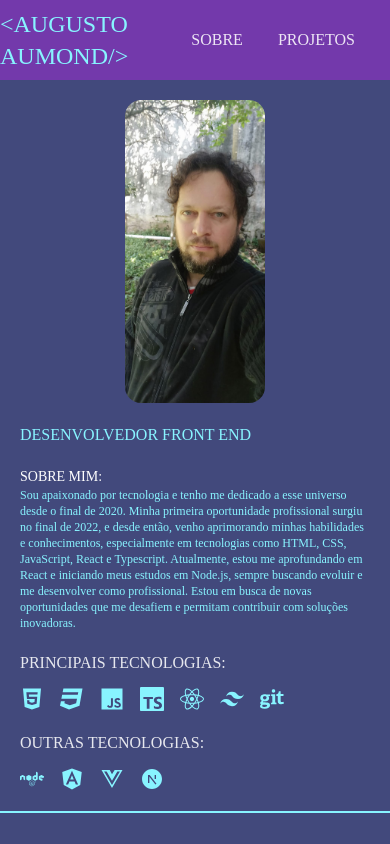
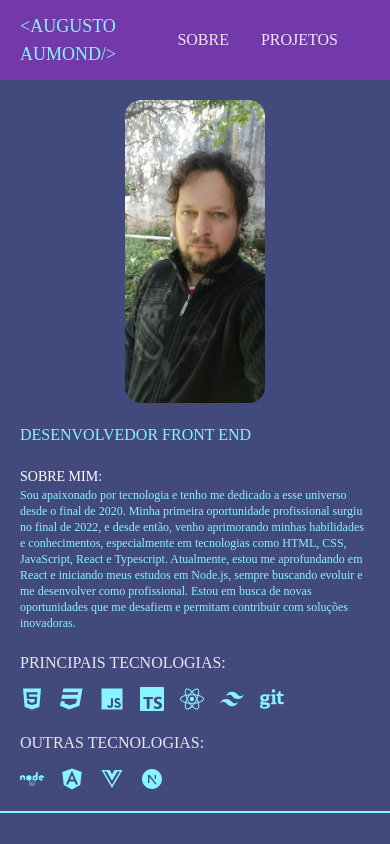
Before and after one commit to AugustoAumond/Portifolio, a React (Vite) app: page / in a window 390 px wide. Shown: the top 844 px of the page. Built offline with nearby package versions, Linux system fonts and the light colour scheme; a web font is replaced by a local one.

Commit message:
Ajustando header

```diff
--- a/src/components/header/header.tsx
+++ b/src/components/header/header.tsx
@@ -1,9 +1,9 @@
 
 export default function Header(){
     return (
-        <div className="fixed h-20 w-full bg-primaryColor flex items-center justify-center">
+        <div className="fixed h-20 w-full bg-primaryColor flex items-center justify-center p-5">
             <div className="w-full max-w-7xl h-full flex justify-between items-center">
-                <div className="text-letterColor text-2xl">
+                <div className="text-letterColor text-lg md:text-2xl">
                     {'<AUGUSTO AUMOND/>'}
                 </div>
 
```
